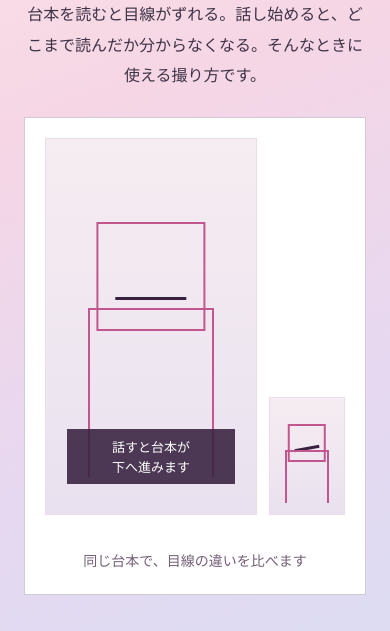
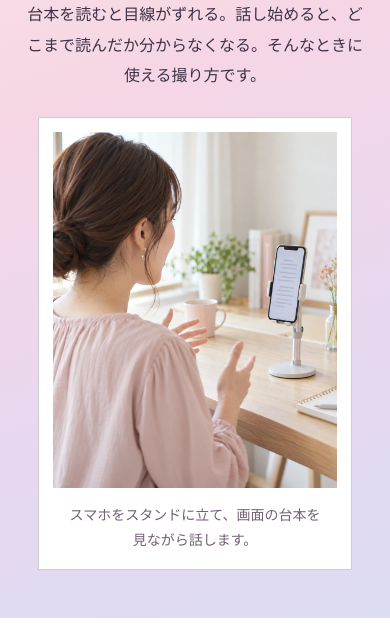
Before and after one commit to gokigen-design/edits-script-guide, a plain HTML site: page index.html in a window 390 px wide. Shown: the part 213-844 px from the top of the page. Drawn offline with Linux system fonts and the light colour scheme.

Commit message:
Replace hero illustration with smartphone recording photo

```diff
--- a/index.html
+++ b/index.html
@@ -29,6 +29,9 @@ a{color:inherit}
 .hero-sub .eyes{transform:translateX(-50%) rotate(-10deg)}
 .tele{position:absolute;left:10%;right:10%;bottom:8%;background:rgba(55,33,63,.88);color:#fff;font-size:13px;line-height:1.5;padding:8px;text-align:center}
 .hero-label{grid-column:1/-1;font-size:14px;color:#745F77;text-align:center}
+.hero-photo{width:100%;max-width:520px;margin:28px auto 0;background:#fff;border:1px solid rgba(74,42,85,.25);padding:14px}
+.hero-photo img{aspect-ratio:4/5;object-fit:cover;object-position:center}
+.hero-photo figcaption{padding:14px 6px 2px;color:#745F77;font-size:14px;line-height:1.8}
 section{padding:56px 0}
 section.alt{background:var(--soft)}
 h2{font-family:"Shippori Mincho",serif;color:var(--ink);font-size:26px;line-height:1.55;font-weight:700}
@@ -84,7 +87,7 @@ p+p{margin-top:16px}
 footer{padding:40px 24px 56px;background:var(--deep);color:#fff;text-align:center;font-size:15px}
 footer small{display:block;font-size:13px;line-height:1.8;margin-top:8px;color:#E8DCE9}
 @media(min-width:768px){body{font-size:17px}.fv{padding:64px 0}.fv h1{font-size:44px}.fv h1 small{font-size:20px}h2{font-size:30px}h3{font-size:20px}section{padding:64px 0}.wrap{padding:0 40px}}
-@media(max-width:520px){.compare{grid-template-columns:1fr}.compare article+article{border-left:0;border-top:1px solid var(--line)}.hero-visual{grid-template-columns:1fr 76px}}
+@media(max-width:520px){.compare{grid-template-columns:1fr}.compare article+article{border-left:0;border-top:1px solid var(--line)}.hero-visual{grid-template-columns:1fr 76px}.hero-photo{width:92%}}
 @media(prefers-reduced-motion:reduce){html{scroll-behavior:auto}}
 </style>
 </head>
@@ -94,11 +97,10 @@ footer small{display:block;font-size:13px;line-height:1.8;margin-top:8px;color:#
   <div class="wrap">
     <h1>台本を見ながら<br>自然に話せる<small>Edits撮影ガイド</small></h1>
     <p>台本を読むと目線がずれる。話し始めると、どこまで読んだか分からなくなる。そんなときに使える撮り方です。</p>
-    <div class="hero-visual" aria-label="台本表示機能ありとなしの目線比較イメージ">
-      <div class="hero-main"><span class="face"></span><span class="eyes"></span><span class="body"></span><span class="tele">話すと台本が<br>下へ進みます</span></div>
-      <div class="hero-sub"><span class="face"></span><span class="eyes"></span><span class="body"></span></div>
-      <p class="hero-label">同じ台本で、目線の違いを比べます</p>
-    </div>
+    <figure class="hero-photo">
+      <img src="media/hero-smartphone-teleprompter.jpg" alt="スマホスタンドに立てたスマホの台本を見ながら話す女性" width="960" height="1200">
+      <figcaption>スマホをスタンドに立て、画面の台本を見ながら話します。</figcaption>
+    </figure>
   </div>
 </header>
 
```
Also changed, not shown: media/hero-smartphone-teleprompter.jpg (added), 1 other file.
